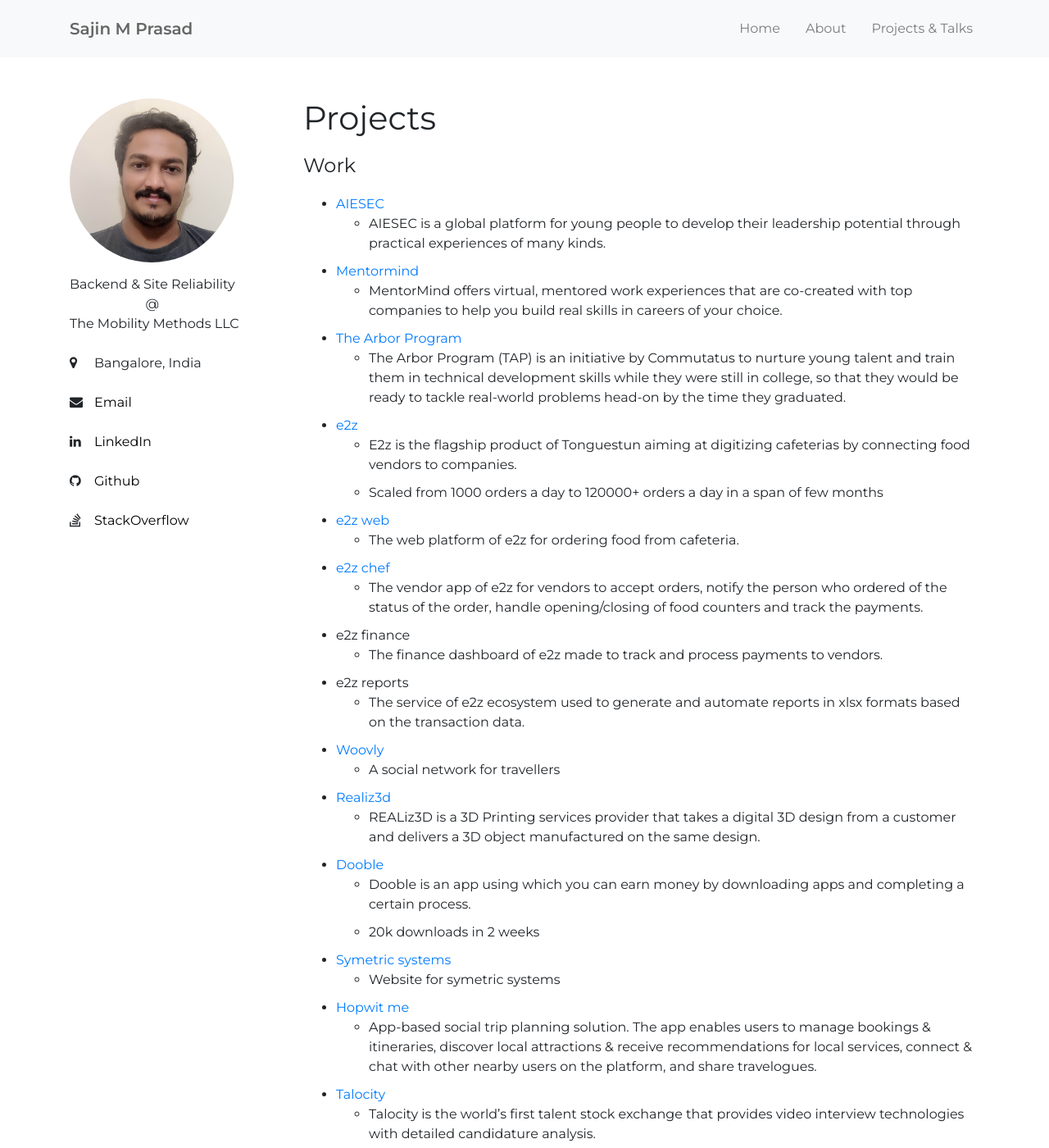
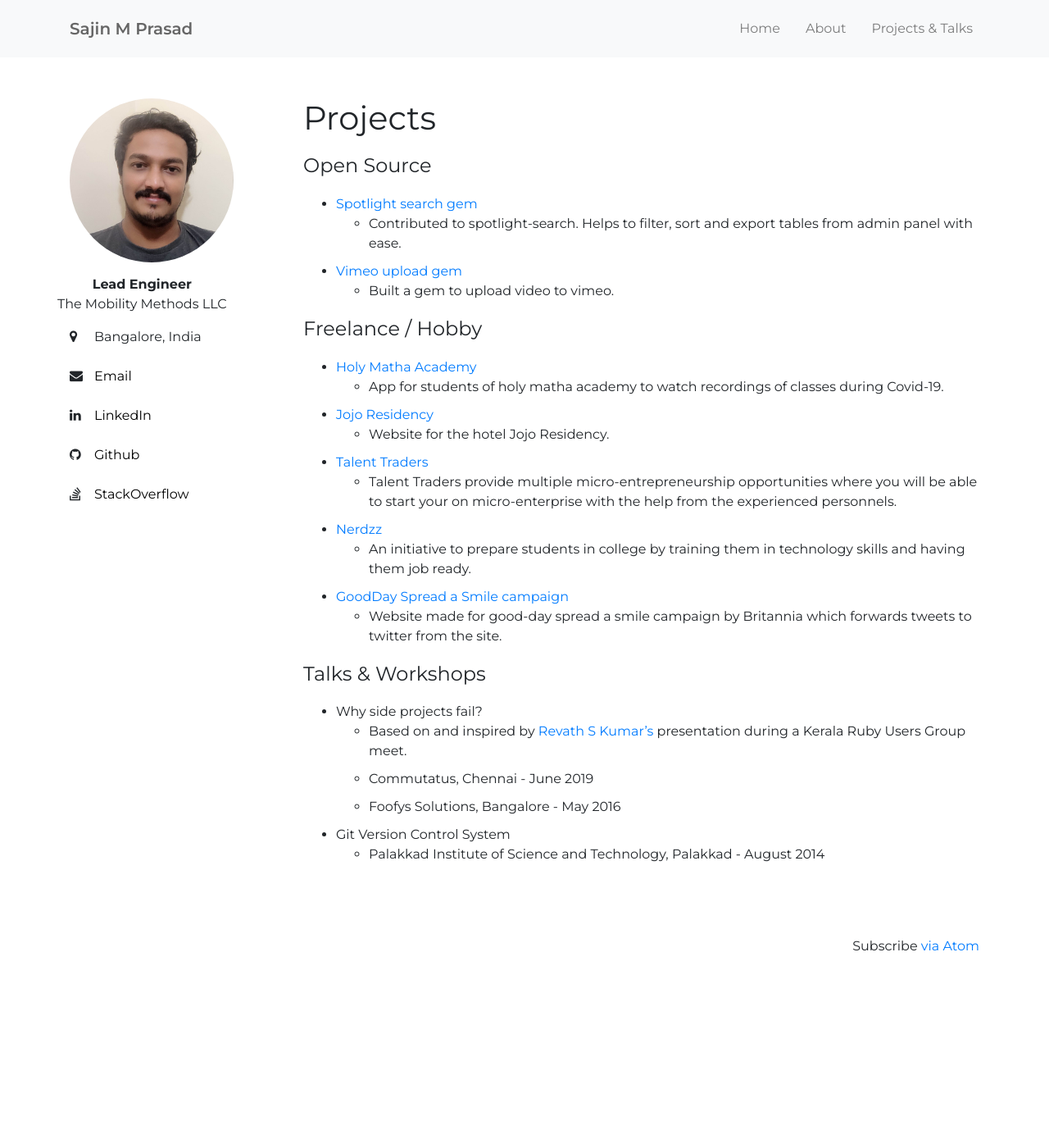
Before and after one commit to sajinmp/sajinmp.github.io, a Jekyll site: the page built from projects.md, in a window 1280 px wide and 1400 px high. Shown: the whole window at 82% size. Built offline with Jekyll 4.4.1, drawn with Linux system fonts in a browser that asks for light colours; nearby versions of some CDN libraries; some of the changed text lies outside the part shown.

Commit message:
few changes and improvements

```diff
--- a/_config.yml
+++ b/_config.yml
@@ -22,7 +22,7 @@
 # Author
 author:
   image: '/assets/images/sajinmp.jpeg'
-  work: 'Backend & Site Reliability'
+  work: 'Lead Engineer'
   company: 'The Mobility Methods LLC'
   location: 'Bangalore, India'
   email: 'sajinprasadkm@gmail.com'
--- a/_includes/sidebar.html
+++ b/_includes/sidebar.html
@@ -3,16 +3,17 @@
     <img src="/assets/images/sajinmp.jpeg" class="rounded-circle" alt="sajinmp"/>
   </div>
   <div class="other-bio text-left">
-    <div class="text-justify">
-      {{ site.author.work }}
-      <br>
-      <div class="text-center">@</div>
-    </div>
-    <div class="text-justify">
-      {{ site.author.company }}
+    <div class="row">
+      <div class="offset-md-1 col-md-10 text-center">
+        <strong>{{ site.author.work }}</strong>
+        <br>
+      </div>
+      <div class="text-justify">
+        {{ site.author.company }}
+      </div>
     </div>
     <br>
-    <div class="row">
+    <div class="row mt-3">
       <div class="col-md-1">
         <span class="icon"><i class="fa fa-map-marker"></i></span>
         <br><br>
--- a/projects.md
+++ b/projects.md
@@ -7,6 +7,8 @@
 <div class="projects" markdown="1">
 
 # Projects
+
+<!---
 
 #### Work
 * [AIESEC](https://aiesec.org)
@@ -56,6 +58,8 @@
 * [CourseMantra](https://coursemantra.com)
     * CourseMantra is online education marketplace and test preparation platform.
 
+-->
+
 #### Open Source
 
 * [Spotlight search gem](https://github.com/commutatus/spotlight-search)
```
Also changed, not shown: about.md (+2 -2 lines), Gemfile.lock.
